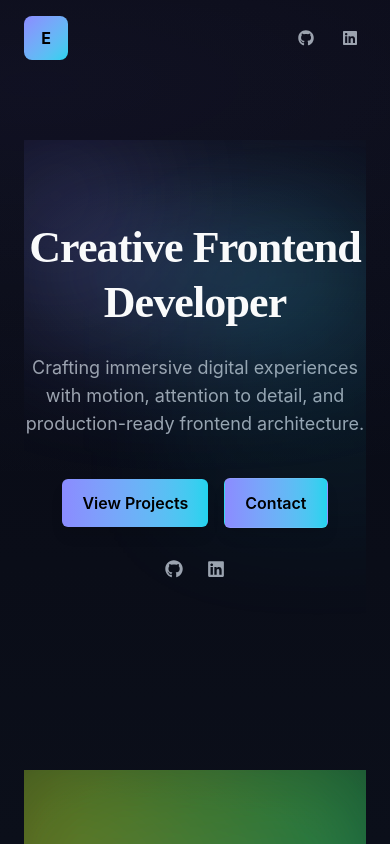
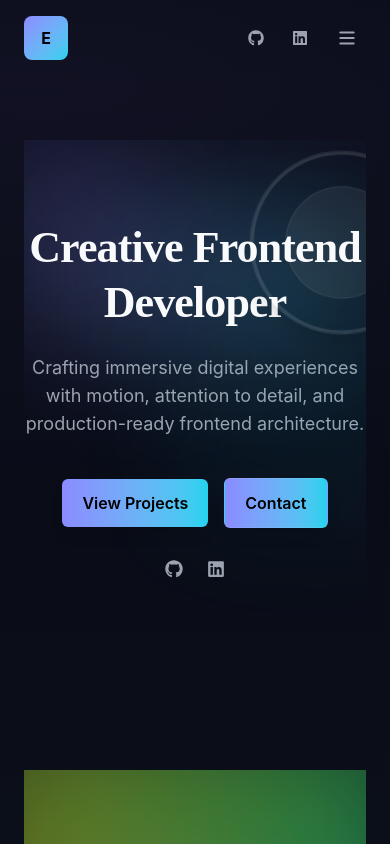
Before and after one commit to amazinglizabeth/codebylizabeth-, a Next.js app: page / in a window 390 px wide. Shown: the top 844 px of the page. Built offline with nearby package versions, Linux system fonts and the light colour scheme.

Commit message:
fixed navbar resposniveness

```diff
--- a/components/layout/Navbar.tsx
+++ b/components/layout/Navbar.tsx
@@ -1,24 +1,33 @@
 "use client"
+
 import Link from 'next/link'
 import { usePathname } from 'next/navigation'
 import { FaGithub, FaLinkedin } from 'react-icons/fa'
+import { useState } from 'react'
+import { HiMenu, HiX } from 'react-icons/hi'
 
 export function Navbar() {
   const path = usePathname()
+  const [open, setOpen] = useState(false)
 
   return (
-    <header className="w-full py-4">
+    <header className="w-full py-4 relative">
       <div className="container mx-auto px-6 lg:px-8 flex items-center justify-between">
+        {/* Logo */}
         <div className="flex items-center gap-4">
           <Link href="/" className="flex items-center gap-3">
-            <div className="w-11 h-11 rounded-lg bg-linear-to-br from-[var(--accent-primary)] to-[var(--accent-secondary)] flex items-center justify-center text-black font-bold">E</div>
+            <div className="w-11 h-11 rounded-lg bg-linear-to-br from-[var(--accent-primary)] to-[var(--accent-secondary)] flex items-center justify-center text-black font-bold">
+              E
+            </div>
           </Link>
+
           <div className="hidden sm:block">
             <div className="text-sm text-(--text-muted)">CodeByLizabeth</div>
             <div className="text-xs text-(--text-muted)">Creative Frontend Developer</div>
           </div>
         </div>
 
+        {/* Desktop Nav */}
         <nav className="hidden md:flex items-center gap-8 text-sm text-(--text-muted)">
           <Link href="/about" className={path?.startsWith('/about') ? 'text-(--text-primary)' : ''}>About</Link>
           <Link href="/projects" className={path?.startsWith('/projects') ? 'text-(--text-primary)' : ''}>Projects</Link>
@@ -26,12 +35,45 @@ export function Navbar() {
           <Link href="/contact" className={path?.startsWith('/contact') ? 'text-(--text-primary)' : ''}>Contact</Link>
         </nav>
 
+        {/* Right Icons + Mobile Toggle */}
         <div className="flex items-center gap-3">
-          <a className="p-2 rounded-md text-(--text-muted) hover:text-(--text-primary) transition" href="https://github.com/amazinglizabeth/" aria-label="GitHub"><FaGithub /></a>
-          <a className="p-2 rounded-md text-(--text-muted) hover:text-(--text-primary) transition" href="https://www.linkedin.com/in/adenike-elizabeth-olanrewaju-0b62681ba" aria-label="LinkedIn"><FaLinkedin /></a>
+          <a
+            className="p-2 rounded-md text-(--text-muted) hover:text-(--text-primary) transition"
+            href="https://github.com/amazinglizabeth/"
+            aria-label="GitHub"
+          >
+            <FaGithub />
+          </a>
+          <a
+            className="p-2 rounded-md text-(--text-muted) hover:text-(--text-primary) transition"
+            href="https://www.linkedin.com/in/adenike-elizabeth-olanrewaju-0b62681ba"
+            aria-label="LinkedIn"
+          >
+            <FaLinkedin />
+          </a>
 
+          {/* Hamburger */}
+          <button
+            className="md:hidden p-2 rounded-md text-(--text-muted)"
+            onClick={() => setOpen(!open)}
+            aria-label="Toggle menu"
+          >
+            {open ? <HiX size={22} /> : <HiMenu size={22} />}
+          </button>
         </div>
       </div>
+
+      {/* Mobile Menu */}
+      {open && (
+        <div className="md:hidden absolute top-full left-0 w-full bg-(--bg) border-t border-(--border)">
+          <nav className="flex flex-col gap-4 px-6 py-6 text-sm text-(--text-muted)">
+            <Link onClick={() => setOpen(false)} href="/about">About</Link>
+            <Link onClick={() => setOpen(false)} href="/projects">Projects</Link>
+            <Link onClick={() => setOpen(false)} href="/experience">Experience</Link>
+            <Link onClick={() => setOpen(false)} href="/contact">Contact</Link>
+          </nav>
+        </div>
+      )}
     </header>
   )
 }
--- a/components/sections/Hero.tsx
+++ b/components/sections/Hero.tsx
@@ -58,7 +58,7 @@ export default function Hero() {
       </div>
 
       {/* Decorative image removed; add floating magnifier overlay */}
-      <Magnifier className="hidden md:block left-[62%] top-24 lg:left-[70%] lg:top-28" />
+<Magnifier className="block left-1/2 -translate-x-1/2 top-16 md:left-[62%] md:top-24 lg:left-[70%] lg:top-28" />
     </section>
   )
 }
```
